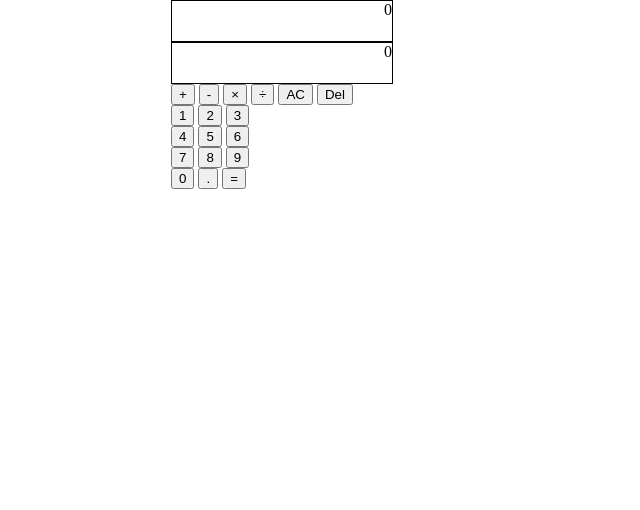
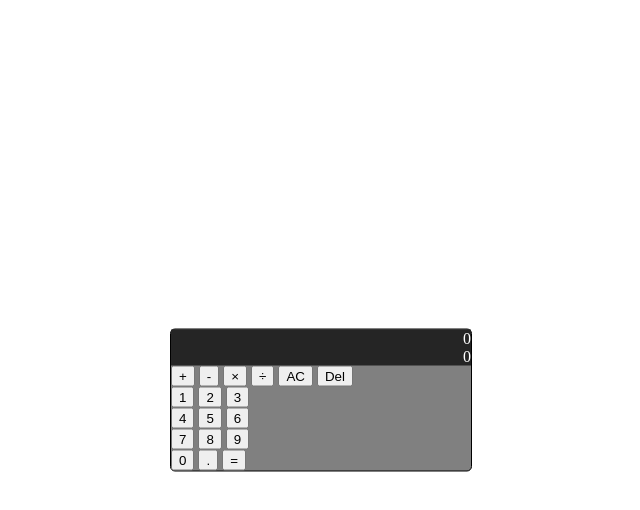
Before and after one commit to GitDavid/calculator, a plain HTML site: page index.html in a window 1280 px wide. Shown: the whole page, without its empty margins (319-959 px from the left). Drawn offline with Linux system fonts and the light colour scheme.

Commit message:
WIP on CSS - display v1

```diff
--- a/index.html
+++ b/index.html
@@ -8,8 +8,17 @@
     <link rel="stylesheet" type="text/css" media="screen" href="main.css">
 </head>
 <body>
+    <div id="calculator">
+
+        <div id="flexcontainer">
+            <div id="resultcontainer">
                 <div id="result">0</div>
+            </div>
+            <div id="displaycontainer">
                 <div id="display">0</div>
+            </div>
+        </div>
+
         <button class="opinput"> + </button>
         <button class="opinput"> - </button>
         <button class="opinput"> × </button>
@@ -29,5 +38,6 @@
         <button id="point">.</button>
         <button id="calculate">=</button>
         <script src="script.js"></script>
+    </div>
 </body>
 </html>
--- a/main.css
+++ b/main.css
@@ -1,15 +1,51 @@
-body {
+/* CSS layout inspired by:
+https://freshman.tech/css-grid-calculator/ */
+
+#calculator {
+    background-color: gray;
+    border-radius: 5px;
+    border: solid 1px;
     width: 300px;
-    margin: auto;
+    top: 50%;
+    left: 50%;
+    position: absolute;
+    transform: translate(-50%, -50%);
+}
+
+#flexcontainer {
+    display: flex;
+    flex-direction: column;
+    background-color: #252525;
+    color: #fff;
+    text-align: right;
+}
+
+#resultcontainer, #displaycontainer {
+    width: 100%;
+    margin-left:auto;
+    margin-right:auto;
+    overflow:hidden;
+    white-space: nowrap;
 }
 
 #result, #display {
-    display: block;
-    border: solid 1px;
+    float: right;
+    /* font-size: 20px; */
+    /* height: 30px; */
+    /* display: block;
     height: 40px;
     width: 220px;
     text-align: right;
-    overflow: hidden;
-    direction: ltr;
+    /* overflow: hidden; */
+    /* direction: ltr; */
+    /* white-space: nowrap; */
+    /* width: 100%;
+    font-size: 20px;
+    border: none;
+    background-color: #252525;
+    color: #fff;
+    text-align: right; */
+    /* padding-right: 20px; */
+    /* padding-left: 10px; */
 
 }
```
Lines whose indentation alone changed are shown as unchanged.
